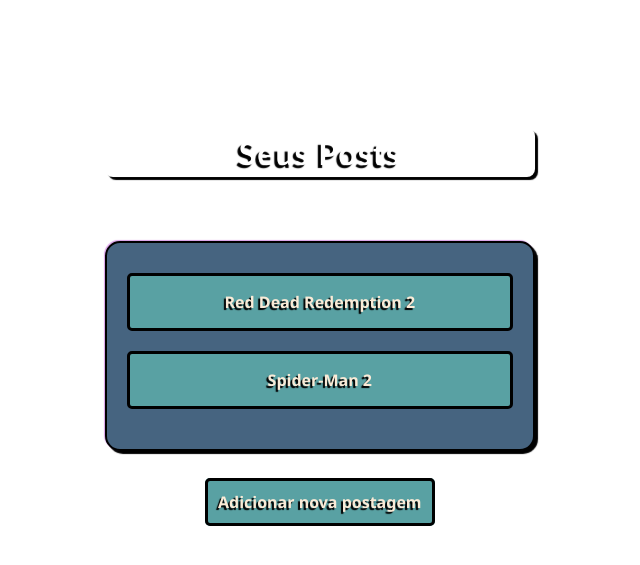
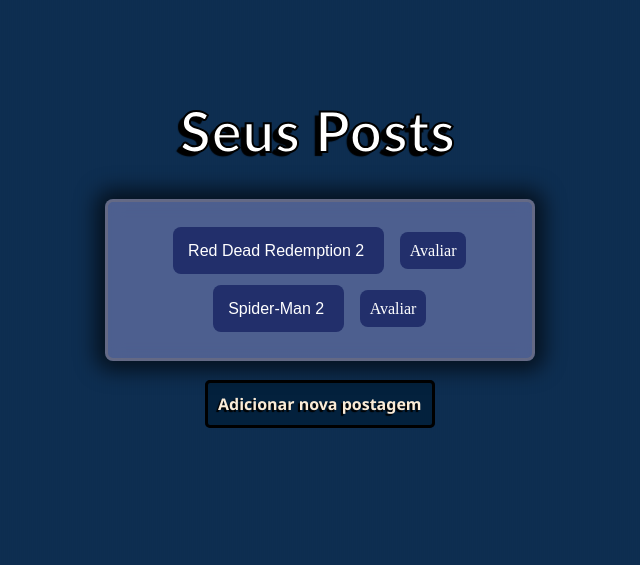
Before and after one commit to elziorocha/trabalhoNode, a Node server app: page /post_usuario in a window 1280 px wide. Shown: the top 565 px of the page, without its empty margins (343-983 px from the left). Run offline with Node 20, Linux system fonts and the light colour scheme; some libraries are stand-ins or nearby versions.

Commit message:
diversas alterações no css

```diff
--- a/app.js
+++ b/app.js
@@ -116,26 +116,26 @@
         <link rel="stylesheet" type="text/css" href="/style.css">
     </head>
 
-
         <header class="header">
             <h1>Nando Company</h1>
 
             <nav>
+                <a href="/sobre">Sobre</a>
+                <a href="/contato">Contato</a>
                 <a href="/login">Login</a>
-                <a href="/contato">Contato</a>
-                <a href="/sobre">Sobre</a>
             </nav>
         </header>
 
-        <div class="home">
+        <div class="background_home">
             <div class="home">
-                <h1>Nando Games</h1>
+                <div>
+                    <h1>Nando Games</h1>
+                </div>
+
+                <nav>
+                    <a href="/post_usuario">Suas Postagens</a>
+                </nav>
             </div>
-
-            <nav>
-                <a href="/post_usuario">Suas Postagens</a>
-                <a href="/avaliar">Avaliar</a>
-            </nav>
         </div>
     `)
 })
--- a/public/style.css
+++ b/public/style.css
@@ -65,57 +70,76 @@
     text-decoration: none;
 }
 
+/* Postagens */
 #container {
     position: absolute;
     top: 20%;
     left: 35%;
 }
 
-#titulo {
-    box-shadow: -2px -2px 3px white,
-        3px 3px 1px black;
+.titulo {
     color: white;
-    text-shadow: -3px 3px 1px black;
+    text-shadow: -5px 4px 1px black;
+    -webkit-text-stroke: 2px black;
     text-align: center;
-    padding: 5px;
+    padding: 7px;
+    width: 300px;
+    font-size: 56px;
     border-radius: 8px;
-    margin-top: -1em;
-    margin-bottom: 2em;
+    margin: -1.25em 0 0.5em 1em;
     letter-spacing: 1px;
     font-family: 'Gill Sans', 'Gill Sans MT', Calibri, 'Trebuchet MS', sans-serif;
 }
 
+.background_posts {
+    padding: 0.1px;
+}
+
 .postagens {
-    box-shadow: -1px -1px 1px rgb(217, 159, 231),
-        3px 3px 1px black;
-    background-color: rgb(70, 100, 128);
-    padding: 20px;
-    border: solid 2px black;
-    border-radius: 15px;
-    margin-bottom: 40px;
+    background: rgba(152, 156, 219, 0.46);
+    border-radius: 8px;
+    box-shadow: 0 0 20px 10px rgba(0, 0, 0, 0.6);
+    backdrop-filter: blur(8.3px);
+    -webkit-backdrop-filter: blur(8.3px);
+    border: 3px solid rgba(131, 120, 120, 0.43);
+    margin-bottom: 2em;
+}
+
+.postagens li {
+    margin: 2.5em;
+    list-style-type: none;
+    text-align: center;
 }
 
 .postagens2 {
-    background-color: rgb(89, 161, 163);
-    border: solid 3px black;
-    border-radius: 5px;
+    font-family: arial;
+    color: white;
+    text-decoration: none;
+    background-color: rgb(34, 47, 107);
+    border-radius: 8px;
     padding: 15px;
-    list-style-type: none;
-    margin: 10px 0px 20px 0px;
-    text-align: center;
 }
 
-.postagens2 a {
+.postagens2:hover {
+    background: linear-gradient(90deg, rgb(32, 32, 71) 20%, rgb(161, 46, 46) 70%);
+}
+
+.avaliar {
+    margin-left: 1em;
+    padding: 10px;
+    background-color: rgb(34, 47, 107);
+    color: white;
+    border-radius: 8px;
     text-decoration: none;
-    color: antiquewhite;
-    text-shadow: -2px 2px 1px black;
-    font-family: 'Segoe UI', Tahoma, Geneva, Verdana, sans-serif;
-    font-weight: bold;
+}
+
+.avaliar:hover {
+    background: linear-gradient(90deg, rgb(161, 46, 46) 40%, rgb(32, 32, 71) 70%);
 }
 
 .adicionar {
     text-decoration: none;
-    background-color: rgb(89, 161, 163);
+    background-color: rgb(3, 33, 61);
     border: solid 3px black;
     color: antiquewhite;
     text-shadow: -2px 2px 1px black;
--- a/views/add.ejs
+++ b/views/add.ejs
@@ -3,6 +3,8 @@
 <head>
     <meta charset="UTF-8">
     <meta name="viewport" content="width=device-width, initial-scale=1.0">
+    <link rel="stylesheet" type="text/css" href="/style.css">
+
     <title>Adicionar Postagem</title>
 
 </head>
@@ -22,7 +24,7 @@
         <button type="submit">Adicionar</button>
     </form>
 
-    <a href="/">Voltar à lista de postagens</a>
+    <a href="/post_usuario">Voltar à lista de postagens</a>
 
 </body>
 </html>
--- a/views/index.ejs
+++ b/views/index.ejs
@@ -3,26 +3,30 @@
 <head>
     <meta charset="UTF-8">
     <meta name="viewport" content="width=device-width, initial-scale=1.0">
-    <link rel="stylesheet" href="/style.css"">
+    <link rel="stylesheet" type="text/css" href="/style.css">
 
     <title>Blog</title>
 
 </head>
 <body>
 
+    <div class="background_posts">
         <div id="container">
-        <h1 id="titulo">Seus Posts</h1>
+            <h1 class="titulo">Seus Posts</h1>
+
             <ul class="postagens">
                 <% posts.forEach(function(post) {%>
-                <li class="postagens2">
-                    <a href="/post/<%= post.id %>" class="post">
+                    <li>
+                        <a href="/post/<%= post.id %>" class="postagens2">
                             <%= post.title %>
+                            <a href="/avaliar" class="avaliar">Avaliar</a>
                         </a>
                     </li>
                 <% }); %>
             </ul>
             <a href="/add" class="adicionar">Adicionar nova postagem</a>
         </div>
+    </div>
 
 </body>
 </html>
```
Also changed, not shown: other parts of public/style.css (+27 -15 lines). Lines whose indentation alone changed are shown as unchanged.
